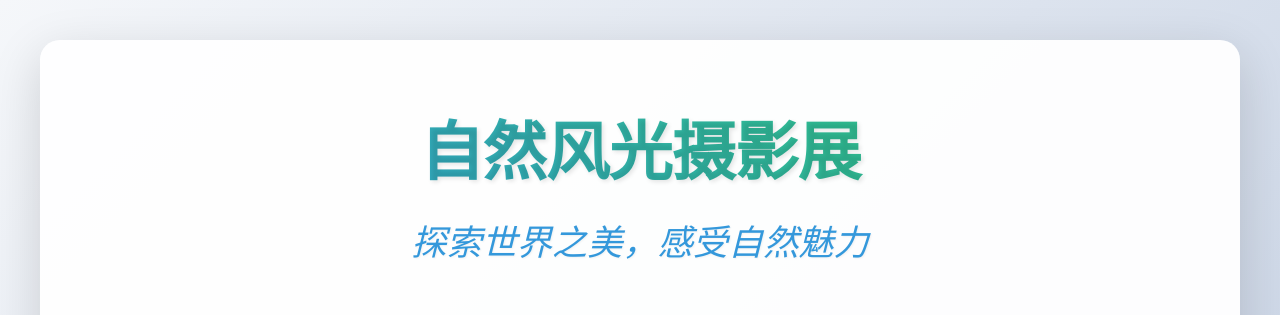
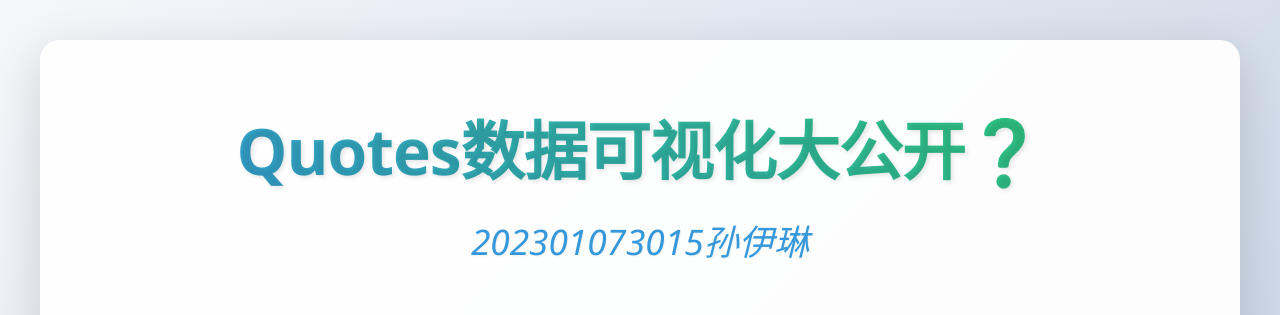
Before and after one commit to Takaponko/PachongHomework, a plain HTML site: page index.html in a window 1280 px wide. Shown: the top 315 px of the page. Drawn offline with Linux system fonts and the light colour scheme.

Commit message:
Update index.html

```diff
--- a/index.html
+++ b/index.html
@@ -3,7 +3,7 @@
 <head>
     <meta charset="UTF-8">
     <meta name="viewport" content="width=device-width, initial-scale=1.0">
-    <title>自然风光摄影展</title>
+    <title>Quotes数据可视化大公开❓</title>
     <style>
         /* 基础样式 */
         * {
@@ -325,8 +325,8 @@
 <body>
     <div class="container">
         <header>
-            <h1>自然风光摄影展</h1>
-            <h2>探索世界之美，感受自然魅力</h2>
+            <h1>Quotes数据可视化大公开❓</h1>
+            <h2>202301073015孙伊琳</h2>
         </header>
 
         <div class="description">
@@ -374,7 +374,6 @@
         </div>
 
         <footer>
-            <p>© 2023 自然风光摄影展 | 设计：创意工作室 | <a href="#">了解更多作品</a></p>
         </footer>
     </div>
 </body>
```
